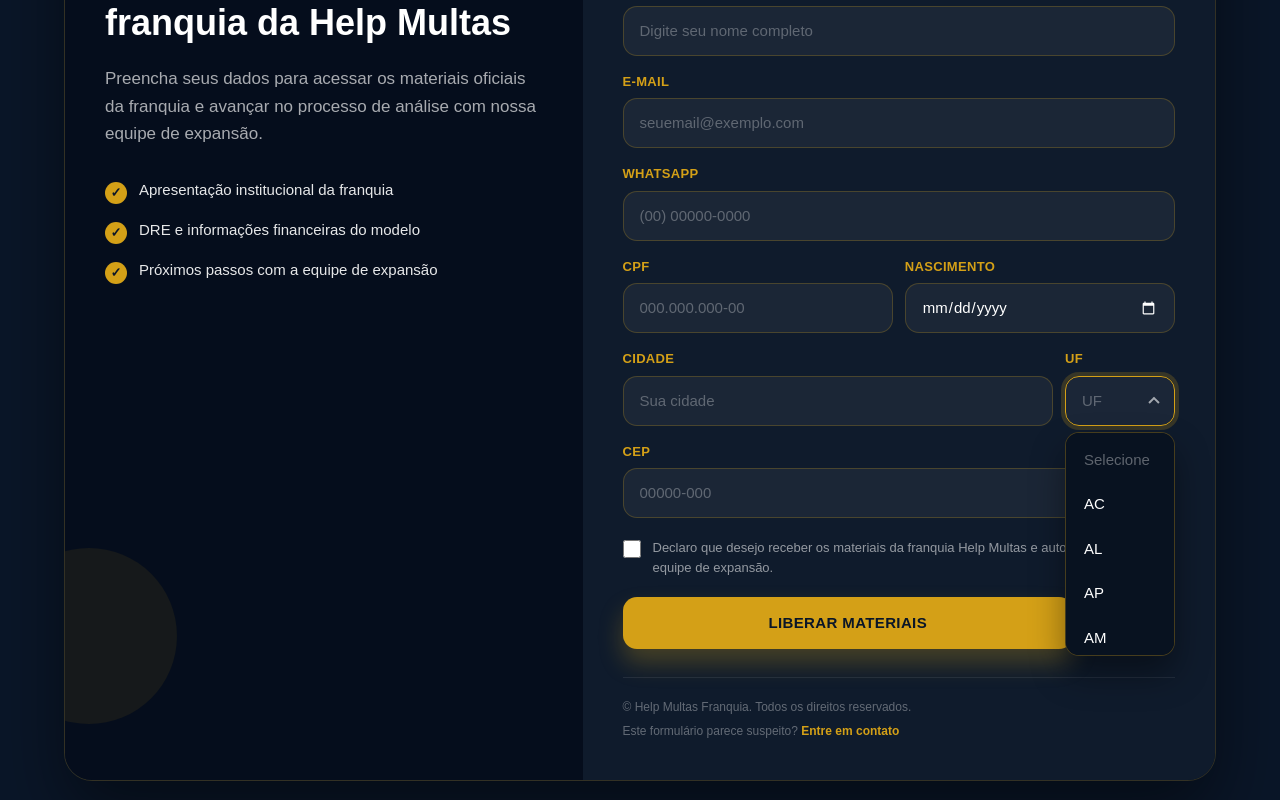
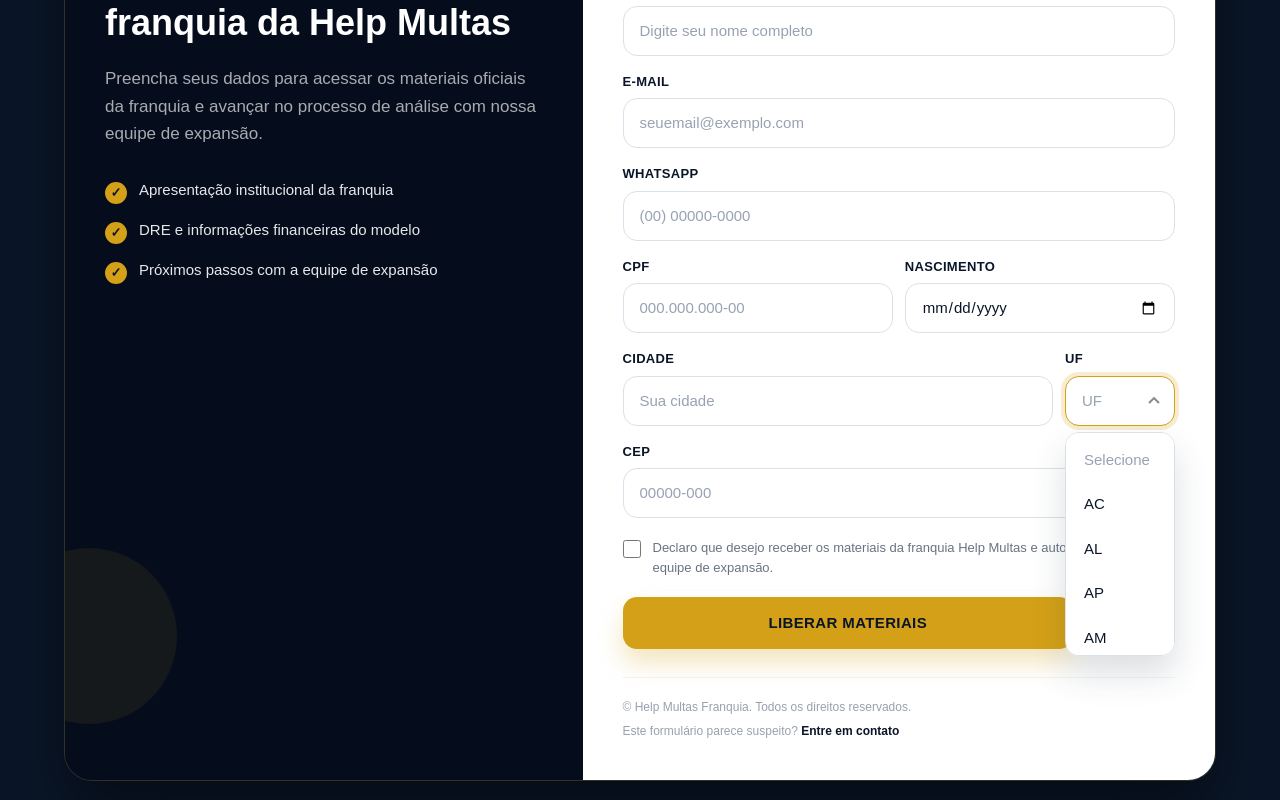
Before and after one commit to MarcelFMartins/lp-help-multas-v2, a React (Vite) app: page /prereuniao in a window 1280 px wide. Both pictures are taken after a click on the button "UF". Shown: the part 1997-2797 px from the top of the page. Built offline with nearby package versions, Linux system fonts and the light colour scheme.

Commit message:
FIX: Theme white forms Section

```diff
--- a/src/pages/PreReunião.tsx
+++ b/src/pages/PreReunião.tsx
@@ -66,8 +66,8 @@
 ];
 
 const UF_OPTIONS = [
-    "AC", "AL", "AP", "AM", "BA", "CE", "DF", "ES", "GO", "MA", "MT", "MS", "MG",
-    "PA", "PB", "PR", "PE", "PI", "RJ", "RN", "RS", "RO", "RR", "SC", "SP", "SE", "TO",
+    "AC","AL","AP","AM","BA","CE","DF","ES","GO","MA","MT","MS","MG",
+    "PA","PB","PR","PE","PI","RJ","RN","RS","RO","RR","SC","SP","SE","TO",
 ];
 
 /* ─── HELPERS ─── */
@@ -206,8 +206,8 @@
     }
 
     /* shared input class */
-    const inputCls = "w-full min-h-[50px] border border-[#D4A017]/25 rounded-[14px] px-4 bg-white/5 text-white text-[15px] outline-none placeholder-white/30 focus:border-[#D4A017] focus:ring-4 focus:ring-[#D4A017]/20 transition-all duration-200";
-    const labelCls = "text-[#D4A017] text-[13px] font-bold uppercase tracking-wide";
+    const inputCls = "w-full min-h-[50px] border border-[#D9E1E8] rounded-[14px] px-4 bg-white text-[oklch(0.1998_0.0403_258.29)] text-[15px] outline-none placeholder-[#98a2b3] focus:border-[#D4A017] focus:ring-4 focus:ring-[#D4A017]/20 transition-all duration-200";
+    const labelCls = "text-[oklch(0.1998_0.0403_258.29)] text-[13px] font-bold uppercase tracking-wide";
 
     return (
         <section className="relative py-24 px-6 bg-[oklch(0.1998_0.0403_258.29)] overflow-hidden">
@@ -278,12 +278,12 @@
                     </div>
 
                     {/* ── RIGHT: form side ── */}
-                    <div className="bg-[oklch(0.22_0.038_258)] p-10">
+                    <div className="bg-white p-10">
                         <div className="mb-7">
-                            <h2 className="font-display text-[28px] font-black text-white leading-tight mb-2">
+                            <h2 className="font-display text-[28px] font-black text-[oklch(0.1998_0.0403_258.29)] leading-tight mb-2">
                                 Olá! Que bom ter você aqui.
                             </h2>
-                            <p className="font-body text-white/50 text-[15px] leading-relaxed">
+                            <p className="font-body text-gray-500 text-[15px] leading-relaxed">
                                 As informações preenchidas serão utilizadas exclusivamente para identificação do candidato,
                                 controle interno da franqueadora e envio dos materiais relacionados à expansão da Help Multas.
                             </p>
@@ -342,7 +342,7 @@
                                     <input
                                         id="lf-nasc" name="nascimento" type="date"
                                         value={fields.nascimento} onChange={handleChange}
-                                        className={`${inputCls} [color-scheme:dark]`} required
+                                        className={`${inputCls} [color-scheme:light]`} required
                                     />
                                 </div>
                             </div>
@@ -366,26 +366,26 @@
                                             type="button"
                                             onClick={() => setUfOpen(o => !o)}
                                             className={`w-full min-h-[50px] border rounded-[14px] px-4 pr-10 text-left text-[15px] outline-none transition-all duration-200 relative
-                                                ${fields.uf ? "text-white" : "text-white/30"}
+                                                ${fields.uf ? "text-[oklch(0.1998_0.0403_258.29)]" : "text-[#98a2b3]"}
                                                 ${ufOpen
-                                                    ? "border-[#D4A017] ring-4 ring-[#D4A017]/20 bg-white/5"
-                                                    : "border-[#D4A017]/25 bg-white/5 focus:border-[#D4A017] focus:ring-4 focus:ring-[#D4A017]/20"
+                                                    ? "border-[#D4A017] ring-4 ring-[#D4A017]/20 bg-white"
+                                                    : "border-[#D9E1E8] bg-white focus:border-[#D4A017] focus:ring-4 focus:ring-[#D4A017]/20"
                                                 }`}
                                             aria-haspopup="listbox"
                                             aria-expanded={ufOpen}
                                         >
                                             {fields.uf || "UF"}
-                                            <span className={`absolute right-4 top-1/2 w-2 h-2 border-r-2 border-b-2 border-white/60 transition-transform duration-200 ${ufOpen ? "-translate-y-1/3 rotate-[225deg]" : "-translate-y-2/3 rotate-45"}`} />
+                                            <span className={`absolute right-4 top-1/2 w-2 h-2 border-r-2 border-b-2 border-[oklch(0.1998_0.0403_258.29)]/50 transition-transform duration-200 ${ufOpen ? "-translate-y-1/3 rotate-[225deg]" : "-translate-y-2/3 rotate-45"}`} />
                                         </button>
 
                                         {ufOpen && (
                                             <div
                                                 role="listbox"
-                                                className="absolute top-[calc(100%+6px)] left-0 right-0 z-30 max-h-56 overflow-y-auto overscroll-contain rounded-[14px] border border-[#D4A017]/30 bg-[oklch(0.18_0.034_258)] shadow-[0_18px_34px_rgba(0,0,0,0.4)] p-1.5 flex flex-col gap-0.5"
+                                                className="absolute top-[calc(100%+6px)] left-0 right-0 z-30 max-h-56 overflow-y-auto overscroll-contain rounded-[14px] border border-[#D9E1E8] bg-white shadow-[0_18px_34px_rgba(36,55,70,0.16)] p-1.5 flex flex-col gap-0.5"
                                             >
                                                 <button
                                                     type="button"
-                                                    className="w-full text-left px-3 py-2.5 rounded-[10px] text-white/35 text-[15px] hover:bg-white/5"
+                                                    className="w-full text-left px-3 py-2.5 rounded-[10px] text-[#98a2b3] text-[15px] hover:bg-[#edf2f6]"
                                                     onClick={() => { setFields(p => ({ ...p, uf: "" })); setUfOpen(false); }}
                                                 >
                                                     Selecione
@@ -397,7 +397,7 @@
                                                         role="option"
                                                         aria-selected={fields.uf === uf}
                                                         className={`w-full text-left px-3 py-2.5 rounded-[10px] text-[15px] transition-colors duration-150
-                                                            ${fields.uf === uf ? "bg-[#D4A017]/20 text-[#D4A017] font-bold" : "text-white hover:bg-white/8"}`}
+                                                            ${fields.uf === uf ? "bg-[#D4A017]/15 text-[#D4A017] font-bold" : "text-[oklch(0.1998_0.0403_258.29)] hover:bg-[#edf2f6]"}`}
                                                         onClick={() => { setFields(p => ({ ...p, uf })); setUfOpen(false); }}
                                                     >
                                                         {uf}
@@ -430,7 +430,7 @@
                                     onChange={handleChange}
                                     className="mt-[2px] w-[18px] h-[18px] min-w-[18px] accent-[#D4A017] cursor-pointer"
                                 />
-                                <span className="font-body text-[13px] text-white/55 leading-[1.5]">
+                                <span className="font-body text-[13px] text-gray-500 leading-[1.5]">
                                     Declaro que desejo receber os materiais da franquia Help Multas e autorizo o contato da equipe de expansão.
                                 </span>
                             </label>
@@ -440,8 +440,8 @@
                                 <div
                                     className={`rounded-[14px] px-4 py-3 text-[14px] leading-[1.5] border font-body
                                         ${status.type === "error"
-                                            ? "bg-red-500/10 text-red-300 border-red-500/30"
-                                            : "bg-emerald-500/10 text-emerald-300 border-emerald-500/30"
+                                            ? "bg-red-50 text-red-700 border-red-200"
+                                            : "bg-emerald-50 text-emerald-700 border-emerald-200"
                                         }`}
                                     role="alert"
                                     aria-live="polite"
@@ -461,7 +461,7 @@
                                 </button>
                                 <button
                                     type="reset"
-                                    className="min-h-[52px] px-5 rounded-[14px] bg-white/8 text-white/70 font-body font-bold text-[15px] hover:bg-white/12 hover:-translate-y-[1px] transition-all duration-200"
+                                    className="min-h-[52px] px-5 rounded-[14px] bg-[#edf2f6] text-[oklch(0.1998_0.0403_258.29)] font-body font-bold text-[15px] hover:bg-[#dde4ea] hover:-translate-y-[1px] transition-all duration-200"
                                 >
                                     Limpar
                                 </button>
@@ -470,12 +470,12 @@
 
                         {/* download area */}
                         {showDownload && (
-                            <div className="mt-7 p-7 rounded-[22px] bg-gradient-to-br from-[#D4A017]/15 to-[oklch(0.1998_0.0403_258.29)]/30 border border-[#D4A017]/35 text-center">
+                            <div className="mt-7 p-7 rounded-[22px] bg-gradient-to-br from-[#D4A017]/10 to-[#D4A017]/5 border border-[#D4A017]/35 text-center">
                                 <div className="w-12 h-12 mx-auto mb-4 rounded-full bg-[#D4A017] flex items-center justify-center text-[oklch(0.1998_0.0403_258.29)] text-2xl font-black">
                                     ✓
                                 </div>
-                                <h3 className="font-display text-2xl font-black text-white mb-2">Materiais liberados</h3>
-                                <p className="font-body text-white/55 text-[14px] leading-relaxed mb-5">
+                                <h3 className="font-display text-2xl font-black text-[oklch(0.1998_0.0403_258.29)] mb-2">Materiais liberados</h3>
+                                <p className="font-body text-gray-500 text-[14px] leading-relaxed mb-5">
                                     Agora você pode baixar a Apresentação Institucional e o DRE da Franquia Help Multas.
                                 </p>
                                 <div className="grid grid-cols-2 gap-3 mb-4">
@@ -494,20 +494,20 @@
                                         Baixar DRE
                                     </a>
                                 </div>
-                                <p className="font-body text-white/35 text-[12px]">
+                                <p className="font-body text-gray-400 text-[12px]">
                                     Nossa equipe também receberá seus dados para dar sequência ao processo.
                                 </p>
                             </div>
                         )}
 
                         {/* footer */}
-                        <footer className="mt-7 pt-5 border-t border-white/8">
-                            <p className="font-body text-[12px] text-white/35 leading-relaxed">
+                        <footer className="mt-7 pt-5 border-t border-gray-100">
+                            <p className="font-body text-[12px] text-gray-400 leading-relaxed">
                                 © Help Multas Franquia. Todos os direitos reservados.
                             </p>
-                            <p className="font-body text-[12px] text-white/35 mt-1">
+                            <p className="font-body text-[12px] text-gray-400 mt-1">
                                 Este formulário parece suspeito?{" "}
-                                <a href="mailto:contato@helpmultas.com.br" className="text-[#D4A017] font-bold hover:underline">
+                                <a href="mailto:contato@helpmultas.com.br" className="text-[oklch(0.1998_0.0403_258.29)] font-bold hover:underline">
                                     Entre em contato
                                 </a>
                             </p>
@@ -715,6 +715,8 @@
   2. Apresentação
 ══════════════════════════════════════════ */}
             <section className="relative py-24 px-6 bg-[oklch(0.1998_0.0403_258.29)] overflow-hidden">
+                {/* Background decorativo */}
+
                 <div
                     ref={introRef as React.RefObject<HTMLDivElement>}
                     className="relative z-10 max-w-6xl mx-auto"
@@ -1332,6 +1334,8 @@
                 </div>
             </section>
 
+
+
             {/* ══════════════════════════════════════════
           9. CTA Final + Footer
          ══════════════════════════════════════════ */}
```
